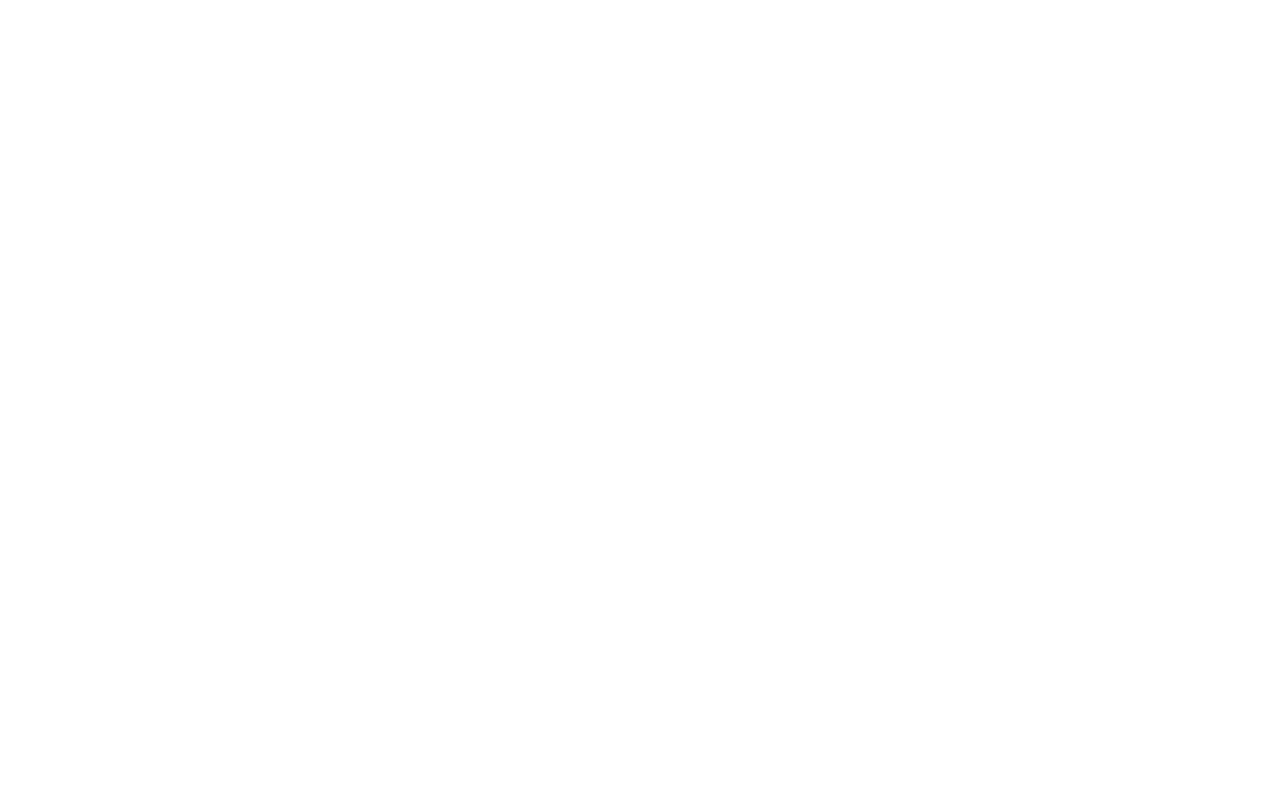
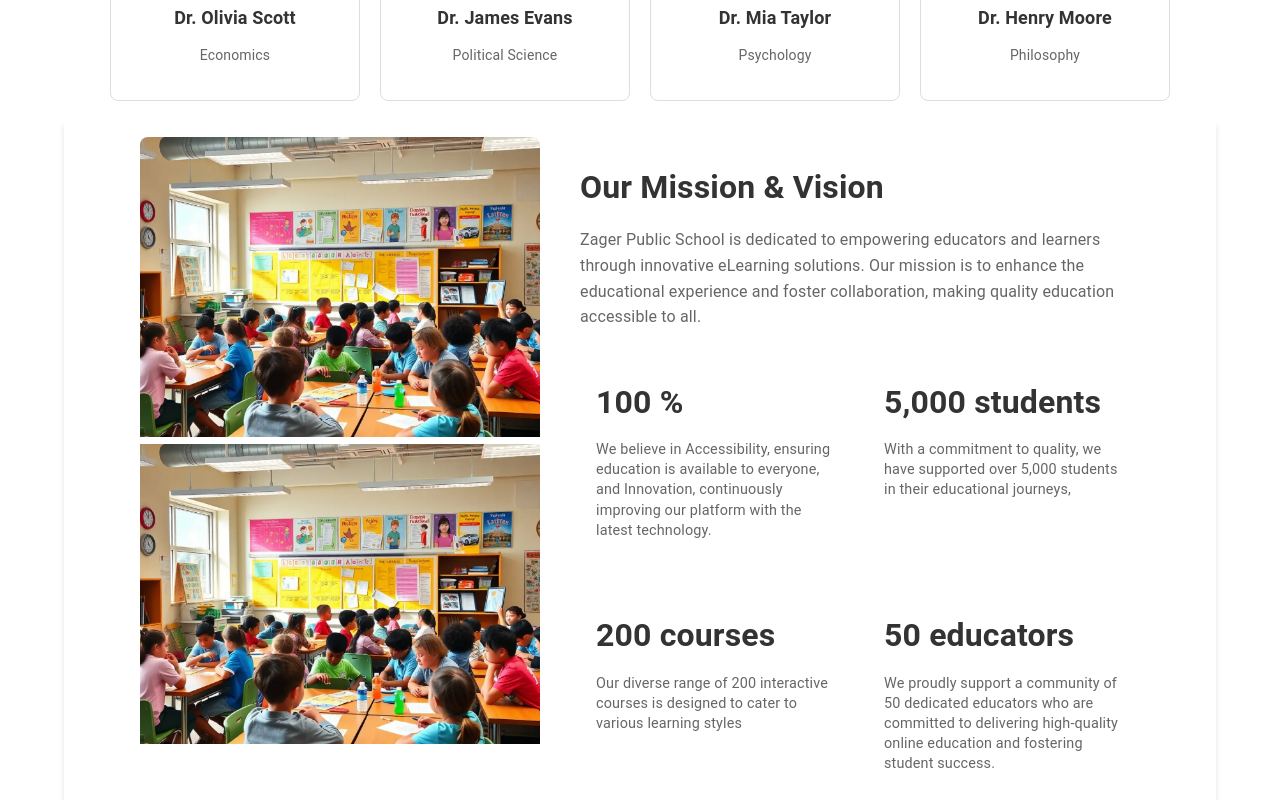
Before and after one commit to VVinaykumar003/School_Website, a React (Create React App) app in the folder client/: page / in a window 1280 px wide. Shown: the part 1240-2040 px from the top of the page. Before the commit the page ends 800 px from the top, so only its background shows below. Built offline with nearby package versions, Linux system fonts and the light colour scheme.

Commit message:
commit-03

```diff
--- a/client/package.json
+++ b/client/package.json
@@ -15,6 +15,7 @@
     "client": "file:",
     "react": "^18.3.1",
     "react-bootstrap": "^2.10.5",
+    "react-countup": "^6.5.3",
     "react-dom": "^18.3.1",
     "react-router-dom": "^6.28.0",
     "react-scripts": "5.0.1",
--- /dev/null
+++ b/client/src/components/Mission.js
@@ -0,0 +1,132 @@
+import React from 'react';
+import CountUp from 'react-countup';
+
+
+const MissionVision = () => {
+  const styles = {
+    container: {
+      display: 'flex',
+      justifyContent: 'center',
+      padding: '1rem',
+      backgroundColor: '#FFFFF',
+      boxShadow:'0px 4px 6px rgba(0, 0, 0, 0.1)'
+    },
+    content: {
+      maxWidth: '1000px',
+      display: 'flex',
+      gap: '2.5rem',
+      flexWrap: 'wrap',
+    },
+    imageContainer: {
+      width: '100%',
+      maxWidth: '400px',
+      overflow: 'hidden',
+      borderRadius: '8px',
+    //   boxShadow: '0px 4px 6px rgba(0, 0, 0, 0.1)',
+    },
+    image: {
+      width: '100%',
+      height: '200%', // maintains aspect ratio
+      objectFit: 'cover', // crops image to fit within the container
+      maxHeight: '300px', // ensures the image doesn't exceed this height
+    },
+    textContainer: {
+      flex: 1,
+      textAlign: 'left',
+    },
+    title: {
+      fontSize: '2rem',
+      marginBottom: '1rem',
+      color: '#333',
+    },
+    description: {
+      fontSize: '1rem',
+      color: '#666',
+      lineHeight: 1.6,
+      marginBottom: '1.5rem',
+    },
+    statsContainer: {
+      display: 'flex',
+      flexWrap: 'wrap',
+      gap: '1rem',
+    },
+    statItem: {
+      flex: '1 1 45%',
+      padding: '1rem',
+      backgroundColor: '#fff',
+      borderRadius: '8px',
+    //   boxShadow: '0px 4px 6px rgba(0, 0, 0, 0.1)',
+      textAlign: 'center',
+    },
+    statNumber: {
+        textAlign:'left',
+      fontSize: '2rem',
+      color: '#333',
+      margin: '0.5rem 0',
+    },
+    statDescription: {
+      textAlign:'left',
+      fontSize: '0.9rem',
+      color: '#666',
+      lineHeight: 1.4,
+    },
+  };
+
+  return (
+    <div style={styles.container}>
+      <div style={styles.content}>
+        <div style={styles.imageContainer}>
+          <img src="mission.png" alt="Classroom" style={styles.image} />
+          <img src="mission.png" alt="Classroom" style={styles.image} />
+        </div>
+        <div style={styles.textContainer}>
+          <h2 style={styles.title}>Our Mission & Vision</h2>
+          <p style={styles.description}>
+            Zager Public School is dedicated to empowering educators and learners through innovative eLearning
+            solutions. Our mission is to enhance the educational experience and foster collaboration, making quality
+            education accessible to all.
+          </p>
+          <div style={styles.statsContainer}>
+            <div style={styles.statItem}>
+              <h3 style={styles.statNumber}>
+                <CountUp end={100} duration={2} /> %
+              </h3>
+              <p style={styles.statDescription}>
+                We believe in Accessibility, ensuring education is available to everyone, and Innovation, continuously
+                improving our platform with the latest technology.
+              </p>
+            </div>
+            <div style={styles.statItem}>
+              <h3 style={styles.statNumber}>
+                <CountUp end={5000} duration={2} /> students
+              </h3>
+              <p style={styles.statDescription}>
+                With a commitment to quality, we have supported over 5,000 students in their educational journeys,
+
+              </p>
+            </div>
+            <div style={styles.statItem}>
+              <h3 style={styles.statNumber}>
+                <CountUp end={200} duration={2} /> courses
+              </h3>
+              <p style={styles.statDescription}>
+                Our diverse range of 200 interactive courses is designed to cater to various learning styles
+              </p>
+            </div>
+            <div style={styles.statItem}>
+              <h3 style={styles.statNumber}>
+                <CountUp end={50} duration={2} /> educators
+              </h3>
+              <p style={styles.statDescription}>
+                We proudly support a community of 50 dedicated educators who are committed to delivering high-quality
+                online education and fostering student success.
+              </p>
+            </div>
+          </div>
+        </div>
+      </div>
+    </div>
+  );
+};
+
+export default MissionVision;
--- /dev/null
+++ b/client/src/components/faculty.js
@@ -0,0 +1,91 @@
+import React from "react";
+
+const FacultyCards = () => {
+  // Sample data for teachers, each with a placeholder image URL
+  const teachers = [
+    { id: 1, name: "Dr. John Doe", subject: "Mathematics", image: "mission.png" },
+    { id: 2, name: "Dr. Jane Smith", subject: "Physics", image: "mission.png" },
+    { id: 3, name: "Dr. Albert Brown", subject: "Chemistry", image: "mission.png" },
+    { id: 4, name: "Dr. Linda White", subject: "Biology", image: "mission.png" },
+    { id: 5, name: "Dr. Emma Johnson", subject: "English", image: "mission.png" },
+    { id: 6, name: "Dr. Mark Wilson", subject: "Computer Science", image: "mission.png" },
+    { id: 7, name: "Dr. Sophia Green", subject: "History", image: "mission.png" },
+    { id: 8, name: "Dr. William Black", subject: "Geography", image: "mission.png" },
+    { id: 9, name: "Dr. Olivia Scott", subject: "Economics", image: "mission.png" },
+    { id: 10, name: "Dr. James Evans", subject: "Political Science", image:"mission.png" },
+    { id: 11, name: "Dr. Mia Taylor", subject: "Psychology", image: "mission.png" },
+    { id: 12, name: "Dr. Henry Moore", subject: "Philosophy", image: "mission.png" },
+  ];
+
+  // Styles
+
+  const faculty ={
+    textAlign:"center"
+
+  }
+  const containerStyle = {
+    display: "flex",
+    flexWrap: "wrap",
+    gap: "20px",
+    justifyContent: "center",
+    padding: "20px",
+  };
+
+  const cardStyle = {
+    backgroundColor: "#FFFFFF",
+    border: "1px solid #ddd",
+    borderRadius: "8px",
+    width: "250px",
+    padding: "20px",
+    textAlign: "center",
+    // boxShadow: "0 4px 6px rgba(0, 0, 0, 0.1)",
+    transition: "transform 0.3s",
+  };
+
+  const cardHoverStyle = {
+    transform: "scale(1.05)",
+  };
+
+  const imageStyle = {
+    width: "100%",
+    height: "auto",
+    // borderRadius: "50%",
+    marginBottom: "15px",
+  };
+
+  const titleStyle = {
+    fontSize: "18px",
+    margin: "0 0 10px",
+    color: "#333",
+  };
+
+  const subjectStyle = {
+    fontSize: "14px",
+    color: "#666",
+  };
+
+  return (
+    <>
+    <div style={faculty}>
+        <h1>Meet Our Faculty</h1>
+        <p>Our dedicated faculty brings a wealth of knowledge and experience to our<br></br>eLearning platform, ensuring quality education for all students.</p>
+    </div>
+    <div style={containerStyle}>
+      {teachers.map((teacher) => (
+        <div
+          key={teacher.id}
+          style={cardStyle}
+          onMouseEnter={(e) => (e.currentTarget.style.transform = cardHoverStyle.transform)}
+          onMouseLeave={(e) => (e.currentTarget.style.transform = "none")}
+        >
+          <img src={teacher.image} alt={`${teacher.name}`} style={imageStyle} />
+          <h3 style={titleStyle}>{teacher.name}</h3>
+          <p style={subjectStyle}>{teacher.subject}</p>
+        </div>
+      ))}
+    </div>
+    </>
+  );
+};
+
+export default FacultyCards;
--- a/client/src/pages/Home.js
+++ b/client/src/pages/Home.js
@@ -1,12 +1,14 @@
-import React from "react";
+import React from 'react'
+import FacultyCards from '../components/faculty'
+import MissionVision from '../components/Mission'
 
 const Home = () => {
   return (
-    <div>
-      <h1>Welcome to the School Website</h1>
-      <p>Explore our achievements, notifications, and upcoming events!</p>
-    </div>
-  );
-};
+    <>
+    <FacultyCards />
+    <MissionVision />
+    </>
+  )
+}
 
-export default Home;
+export default Home
```
Also changed, not shown: client/public/mission.png (added), 1 other file (tests, documents, lock files or other folders).
